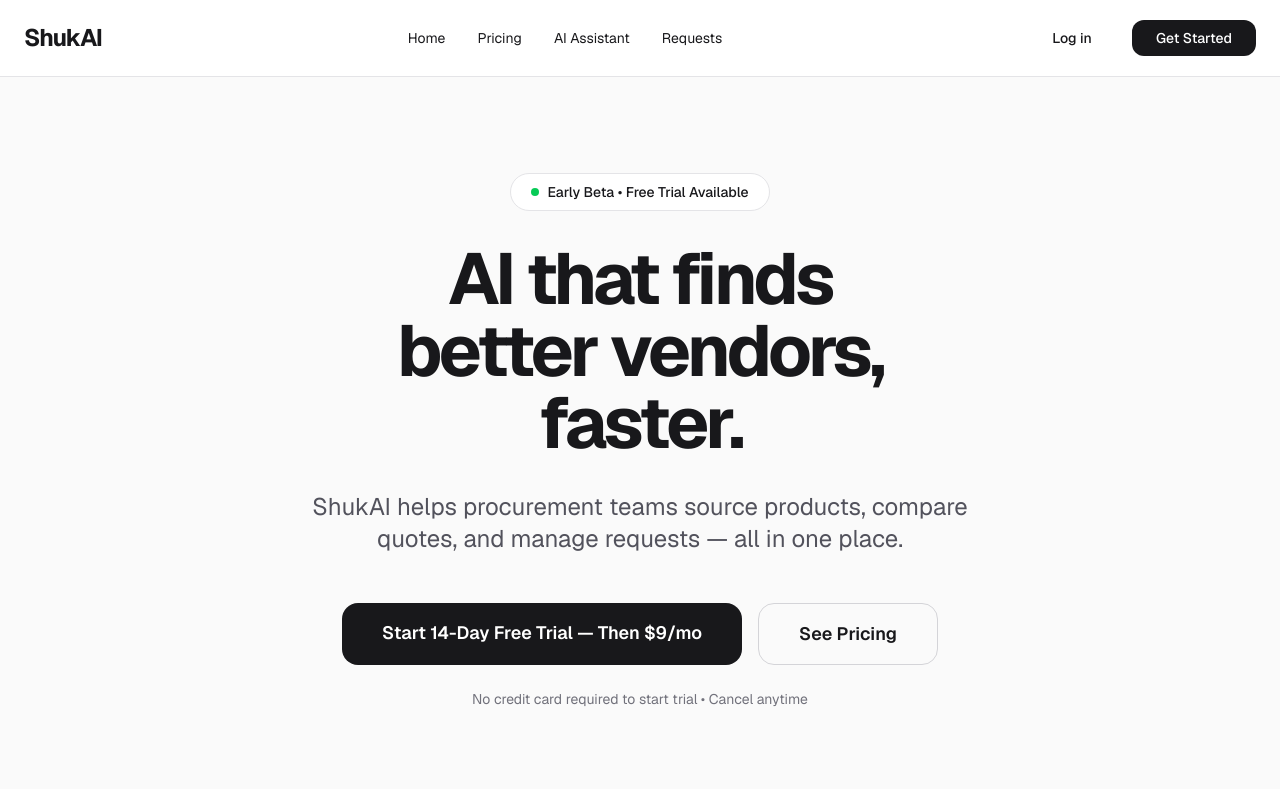
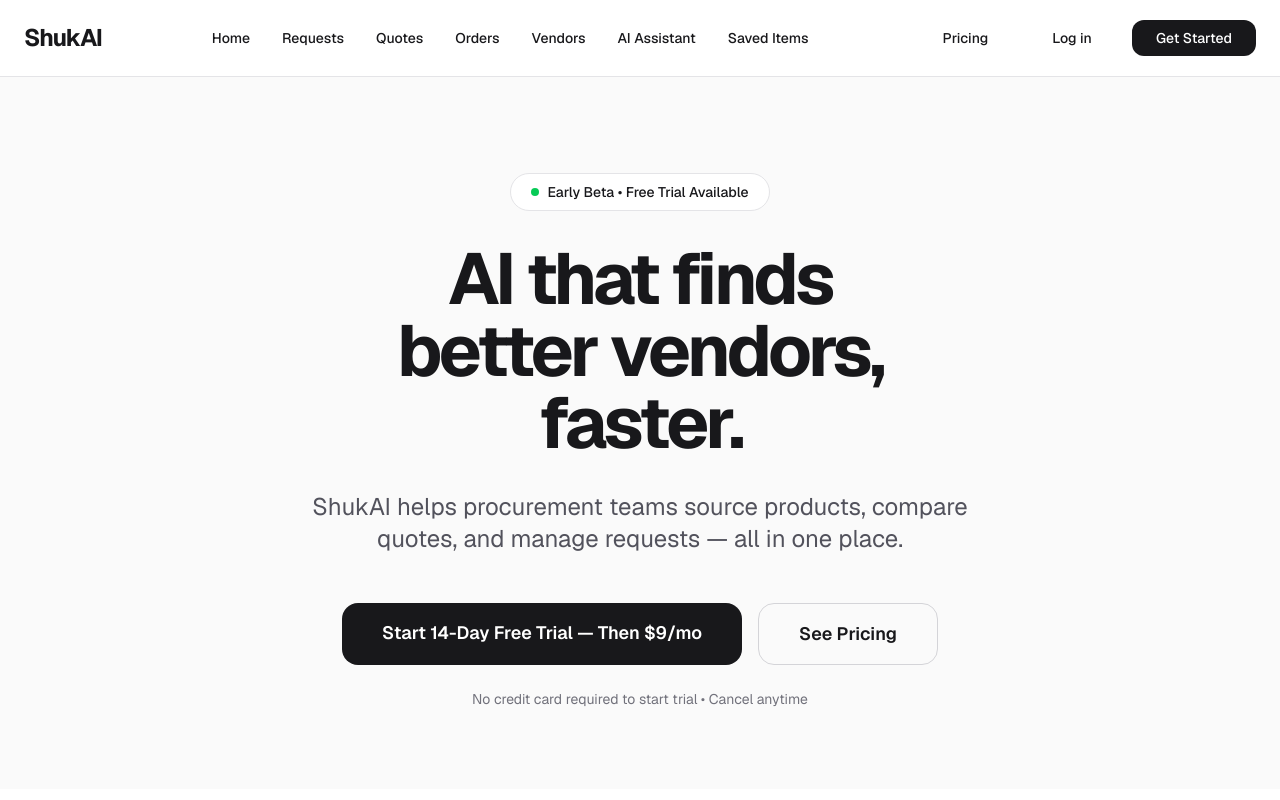
Before and after one commit to Gr33nstonecorp/shuka, a Next.js app: page / in a window 1280 px wide. Shown: the top 800 px of the page. Built offline with nearby package versions, Linux system fonts and the light colour scheme; no server answers.

Commit message:
Update layout.tsx

```diff
--- a/app/layout.tsx
+++ b/app/layout.tsx
@@ -17,14 +17,9 @@ const geistMono = Geist_Mono({
 
 export const metadata: Metadata = {
   title: "ShukAI - AI Procurement Platform",
-  description: "AI that finds better vendors and quotes faster. Procurement made simple.",
+  description: "AI that finds better vendors and quotes faster for modern teams.",
   icons: {
     icon: "/favicon.ico",
-  },
-  openGraph: {
-    title: "ShukAI - AI Procurement Platform",
-    description: "AI-powered sourcing for modern teams.",
-    images: [{ url: "https://www.shukai.co/og-image.jpg" }],
   },
 };
 
@@ -36,21 +31,30 @@ export default function RootLayout({
   return (
     <html lang="en" className={`${geistSans.variable} ${geistMono.variable} dark`}>
       <body className="bg-zinc-50 dark:bg-zinc-950 text-zinc-900 dark:text-zinc-100 min-h-screen flex flex-col">
-        {/* Navbar */}
+        {/* Top Navigation */}
         <nav className="border-b border-zinc-200 dark:border-zinc-800 bg-white dark:bg-zinc-900 sticky top-0 z-50">
           <div className="max-w-7xl mx-auto px-6 py-5 flex items-center justify-between">
             <Link href="/" className="font-bold text-2xl tracking-tighter hover:text-blue-600 transition">
               ShukAI
             </Link>
 
-            <div className="flex items-center gap-8 text-sm">
+            <div className="hidden md:flex items-center gap-8 text-sm font-medium">
               <Link href="/" className="hover:text-blue-600 transition">Home</Link>
-              <Link href="/pricing" className="hover:text-blue-600 transition">Pricing</Link>
+              <Link href="/requests" className="hover:text-blue-600 transition">Requests</Link>
+              <Link href="/quotes" className="hover:text-blue-600 transition">Quotes</Link>
+              <Link href="/orders" className="hover:text-blue-600 transition">Orders</Link>
+              <Link href="/vendors" className="hover:text-blue-600 transition">Vendors</Link>
               <Link href="/assistant" className="hover:text-blue-600 transition">AI Assistant</Link>
-              <Link href="/requests" className="hover:text-blue-600 transition">Requests</Link>
+              <Link href="/saved-items" className="hover:text-blue-600 transition">Saved Items</Link>
             </div>
 
             <div className="flex items-center gap-4">
+              <Link
+                href="/pricing"
+                className="px-6 py-2 text-sm font-medium hover:bg-zinc-100 dark:hover:bg-zinc-800 rounded-xl transition"
+              >
+                Pricing
+              </Link>
               <Link
                 href="/login"
                 className="px-6 py-2 text-sm font-medium hover:bg-zinc-100 dark:hover:bg-zinc-800 rounded-xl transition"
@@ -79,9 +83,9 @@ export default function RootLayout({
               <div className="font-bold text-xl">ShukAI</div>
 
               <div className="flex flex-wrap gap-x-8 gap-y-2 text-sm text-zinc-600 dark:text-zinc-400">
+                <Link href="/pricing" className="hover:text-zinc-900 dark:hover:text-white transition">Pricing</Link>
                 <Link href="/terms" className="hover:text-zinc-900 dark:hover:text-white transition">Terms</Link>
                 <Link href="/privacy" className="hover:text-zinc-900 dark:hover:text-white transition">Privacy</Link>
-                <Link href="/pricing" className="hover:text-zinc-900 dark:hover:text-white transition">Pricing</Link>
                 <Link href="/assistant" className="hover:text-zinc-900 dark:hover:text-white transition">AI Assistant</Link>
               </div>
 
```
